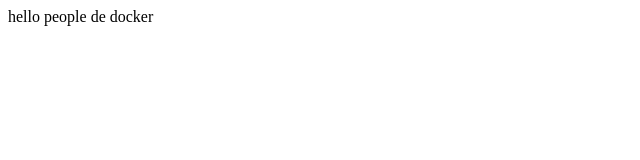
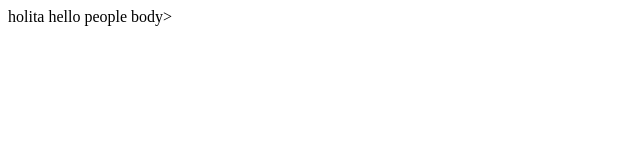
Before and after one commit to jamapilo/devops, a website: page public/index.html in a window 1280 px wide. Shown: the full height of the page, 0-640 px from the left. Drawn offline with Linux system fonts and the light colour scheme.

Commit message:
cambio index

```diff
--- a/public/index.html
+++ b/public/index.html
@@ -3,5 +3,6 @@
 		<title>Hola</title>
 											</head>
 											<body>
-												hello people de docker									</body>
+		holita										hello people
+			body>
 </html>
```
